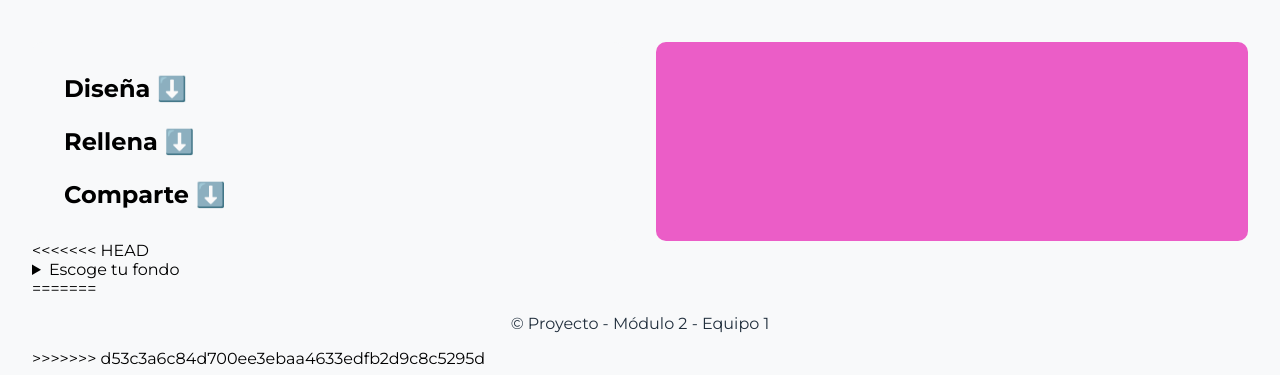
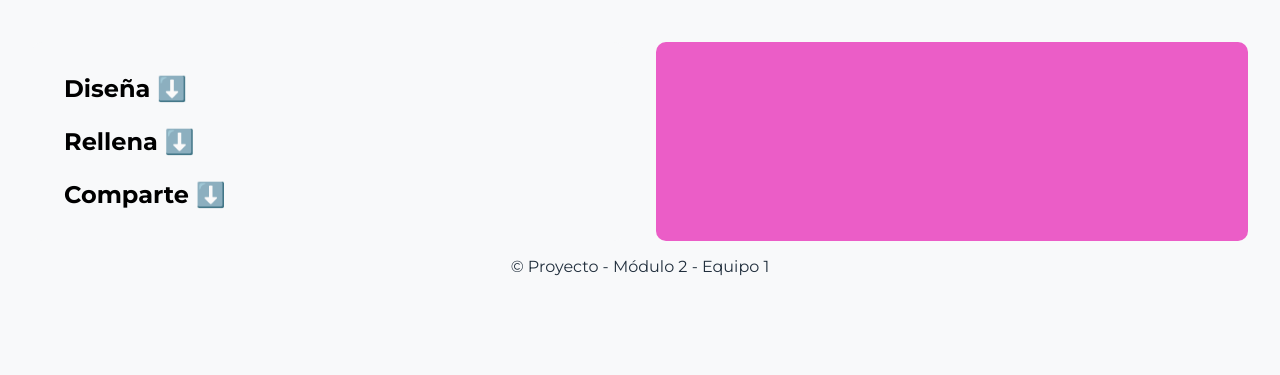
Before and after one commit to Maqui5293/project-promo-51-module-2-team-1, a website built with Vite: page src/form.html in a window 1280 px wide. Shown: the part 425-800 px from the top of the page. Built offline with nearby package versions, Linux system fonts and the light colour scheme; files whose address does not match are found by name.

Commit message:
WIP: Cambios en form.html antes de cambiar de rama

```diff
--- a/src/form.html
+++ b/src/form.html
@@ -23,16 +23,7 @@
       <load src="./partials/cardPreview.html" />
     </main>
 
-<<<<<<< HEAD
-<div class="cajita">
-
-  <details class="js_details1 details1">
-    <summary>Escoge tu fondo</summary>
-    <p>Contenido del primer desplegable.</p>
-  </details>
-=======
     <load src="./partials/footer.html" />
->>>>>>> d53c3a6c84d700ee3ebaa4633edfb2d9c8c5295d
 
     <script src="./js/main.js"></script>
   </body>
```
